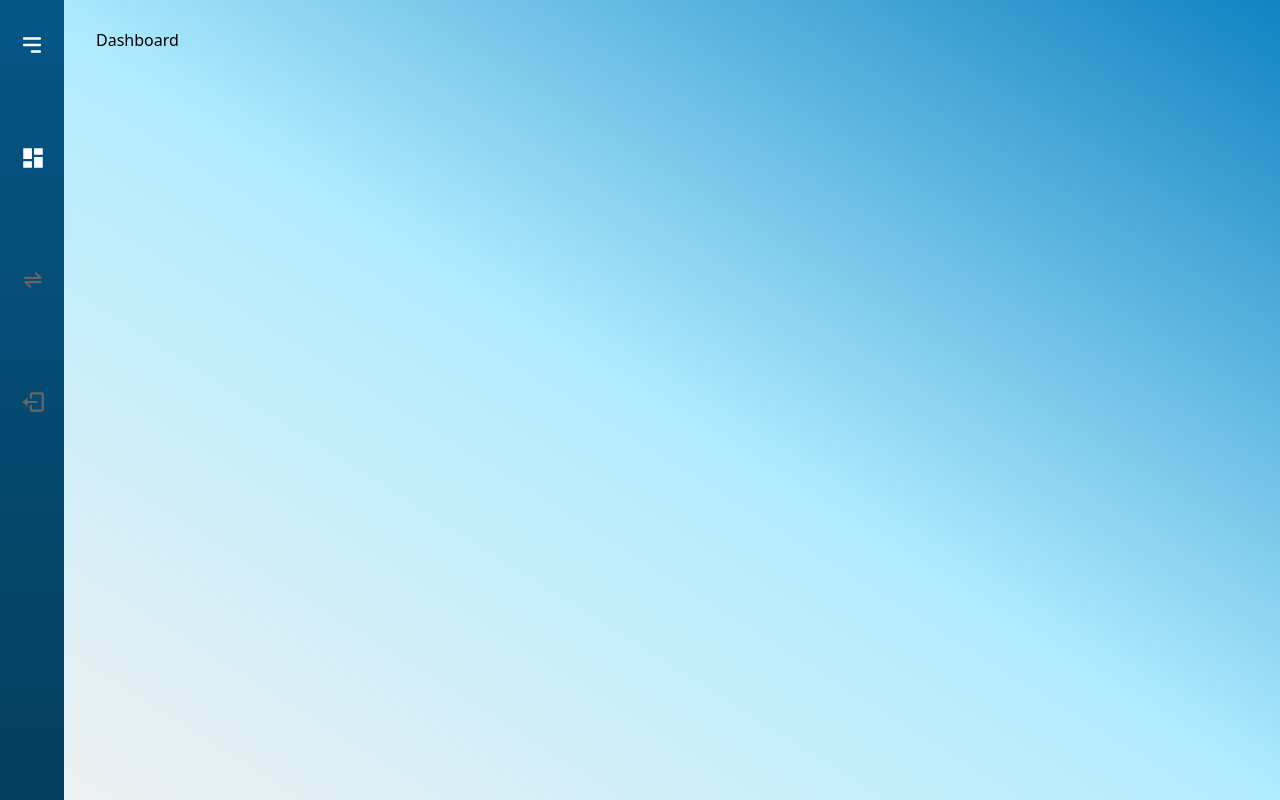
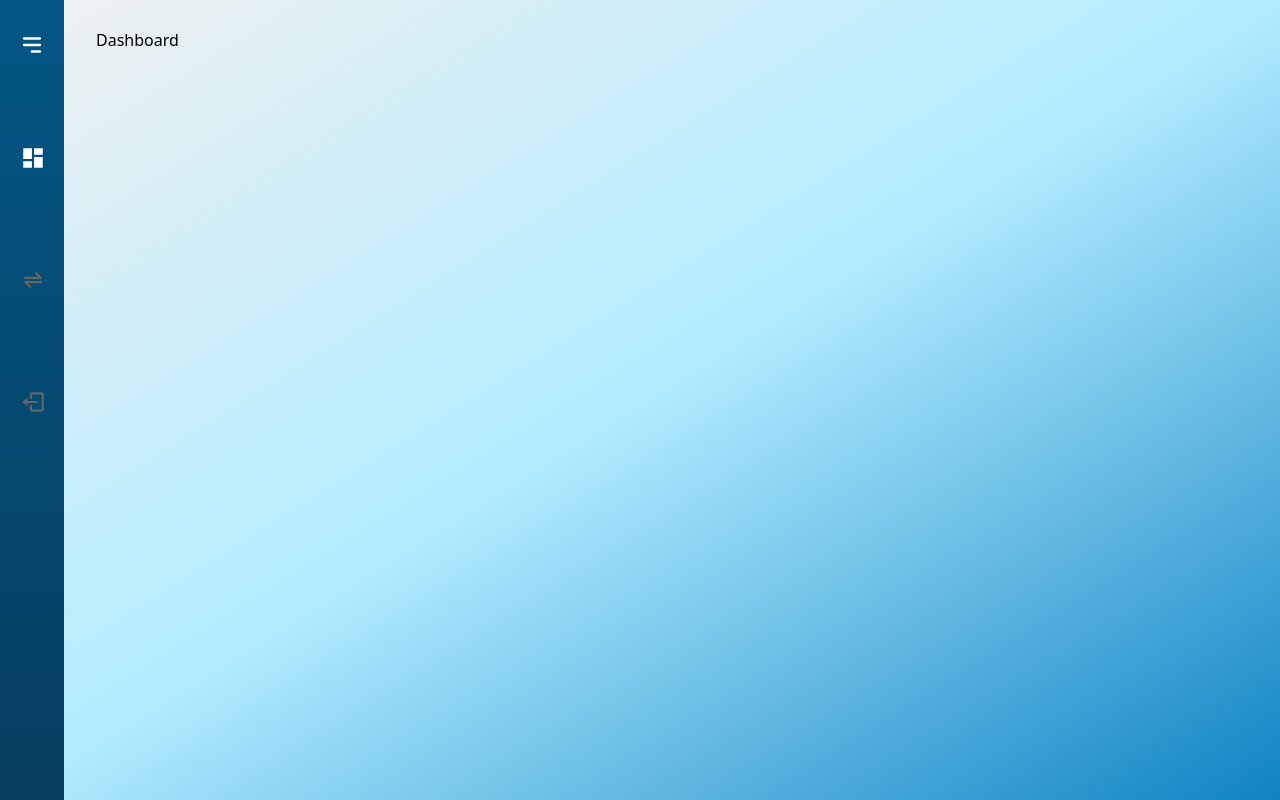
Before and after one commit to Bose-Siddharth/carbsense, a React (Create React App) app: page / in a window 1280 px wide. Built offline with nearby package versions, Linux system fonts and the light colour scheme; the HTML template or start-up script is replaced by a standard one.

Commit message:
layout bg modified

```diff
--- a/src/Components/Layout.jsx
+++ b/src/Components/Layout.jsx
@@ -4,7 +4,7 @@ import SideBar from './Sidebar';
 // eslint-disable-next-line react/prop-types
 function Layout({ children }) {
   return (
-    <section className="flex flex-col bg-gradient-to-tr from-[#F0F0F0] via-[#B1ECFF] to-[#0F83C3] h-full w-full">
+    <section className="flex flex-col bg-gradient-to-br from-[#F0F0F0] via-[#B1ECFF] to-[#0F83C3] h-full w-full">
       <div className="fixed z-10 h-screen">
         <SideBar />
       </div>
--- a/src/Components/Sidebar/index.jsx
+++ b/src/Components/Sidebar/index.jsx
@@ -72,7 +72,7 @@ function index() {
                   ? `text-[#fff] whitespace-pre duration-500 ${
                       !active && 'opacity-0 translate-x-28 overflow-hidden'
                     }`
-                  : `text-[#666666] whitespace-pre duration-500 ${
+                  : `text-[#666] whitespace-pre duration-500 ${
                       !active && 'opacity-0 translate-x-28 overflow-hidden'
                     }`
               }`}
```
